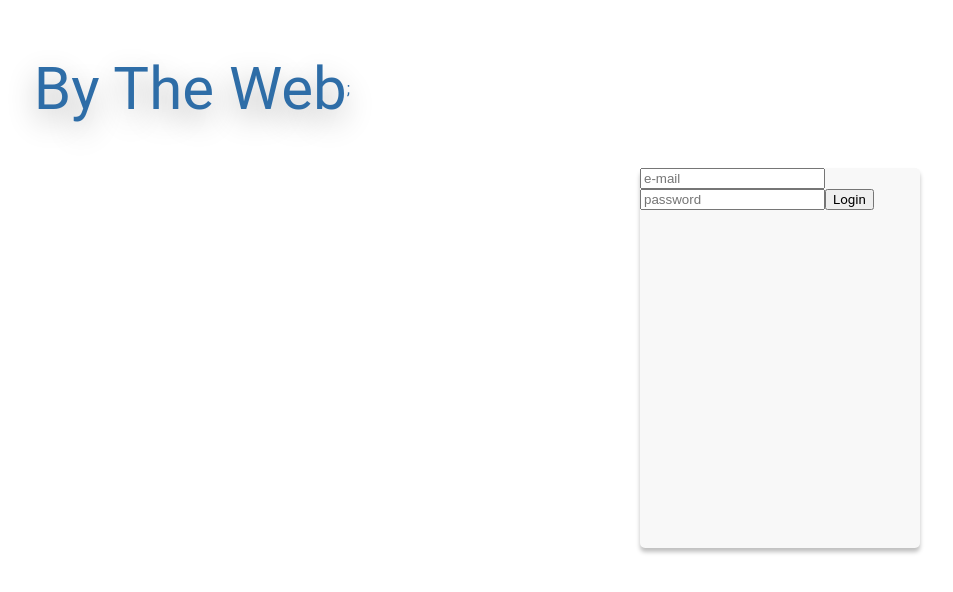
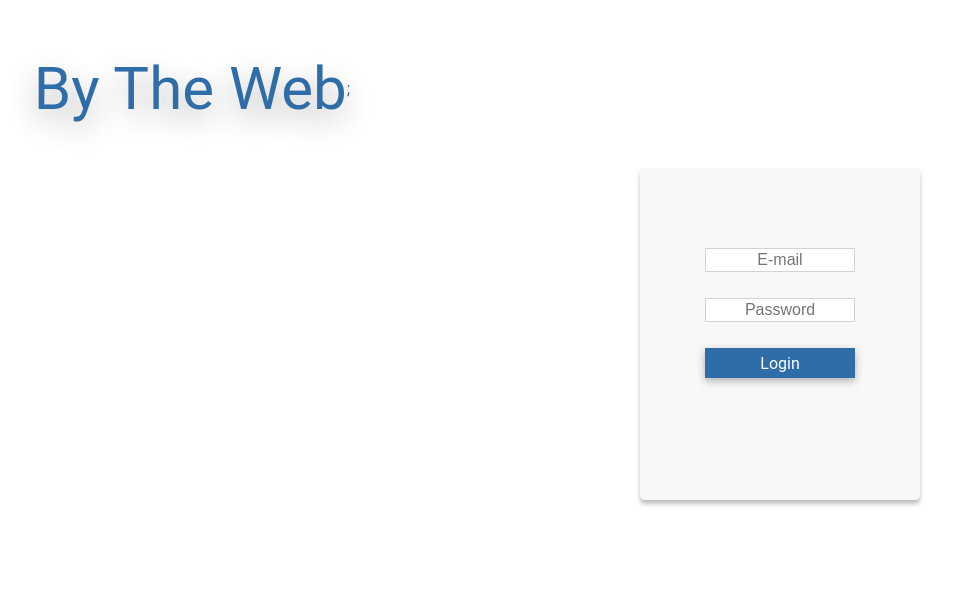
Before and after one commit to zgawronski/skillex, a React (Vite) app: page /login in a window 1280 px wide. Shown: the top 592 px of the page, without its empty margins (8-961 px from the left). Built offline with nearby package versions, Linux system fonts and the light colour scheme.

Commit message:
Login screen view

```diff
--- a/src/components/Button/BackButton.jsx
+++ b/src/components/Button/BackButton.jsx
@@ -1,4 +1,4 @@
-import StyledButton from './Button.styles';
+import { StyledButton } from './Button.styles';
 
 export const BackButton = () => {
   return <StyledButton className="backButton">Wstecz</StyledButton>;
--- a/src/components/Button/Button.styles.jsx
+++ b/src/components/Button/Button.styles.jsx
@@ -1,6 +1,6 @@
 import styled from 'styled-components';
 
-const StyledButton = styled.button`
+export const StyledButton = styled.button`
   width: 7.5em;
   height: 1.875em;
   background: ${({ theme }) => theme.colors.skillLvl3};
@@ -17,5 +17,3 @@ const StyledButton = styled.button`
     outline: none;
   }
 `;
-
-export default StyledButton;
--- a/src/components/Button/LogoutButton.jsx
+++ b/src/components/Button/LogoutButton.jsx
@@ -1,4 +1,4 @@
-import StyledButton from './Button.styles';
+import { StyledButton } from './Button.styles';
 
 export const LogoutButton = () => {
   return <StyledButton className="logoutButton">Wyloguj</StyledButton>;
--- a/src/components/Login/Login.jsx
+++ b/src/components/Login/Login.jsx
@@ -1,11 +1,12 @@
-import { LoginWrapper } from './Login.styles';
+import { LoginWrapper, LoginInput } from './Login.styles';
+import { StyledButton } from '../Button/Button.styles';
 
 export const Login = () => {
   return (
     <LoginWrapper>
-      <input placeholder="e-mail" type="text" />
-      <input placeholder="password" type="text" />
-      <button>Login</button>
+      <LoginInput placeholder="E-mail" type="text" />
+      <LoginInput placeholder="Password" type="text" />
+      <StyledButton>Login</StyledButton>
     </LoginWrapper>
   );
 };
--- a/src/components/Login/Login.styles.jsx
+++ b/src/components/Login/Login.styles.jsx
@@ -1,13 +1,34 @@
 import styled from 'styled-components';
 
 export const LoginWrapper = styled.div`
+  display: flex;
+  flex-direction: column;
+  align-items: center;
+  gap: 1em;
+  padding: 5rem;
   position: absolute;
-  width: 280px;
-  height: 380px;
+  width: 17.5rem;
+  height: 20.75rem;
   top: 100%;
   left: 50%;
 
   background: #f8f8f8;
   box-shadow: 0px 4px 4px rgba(0, 0, 0, 0.25);
   border-radius: 5px;
+  button {
+    position: relative;
+    width: 9.375rem;
+  }
 `;
+
+export const LoginInput = styled.input`
+  width: 9.375rem;
+  height: 1.5rem;
+  margin-bottom: 0.625rem;
+  padding: 0.1875rem;
+  font-size: ${({ theme }) => theme.fontSize.s};
+
+  text-align: center;
+  background: ${({ theme }) => theme.colors.white};
+  border: 1px solid ${({ theme }) => theme.colors.formStroke};
+`;
```
